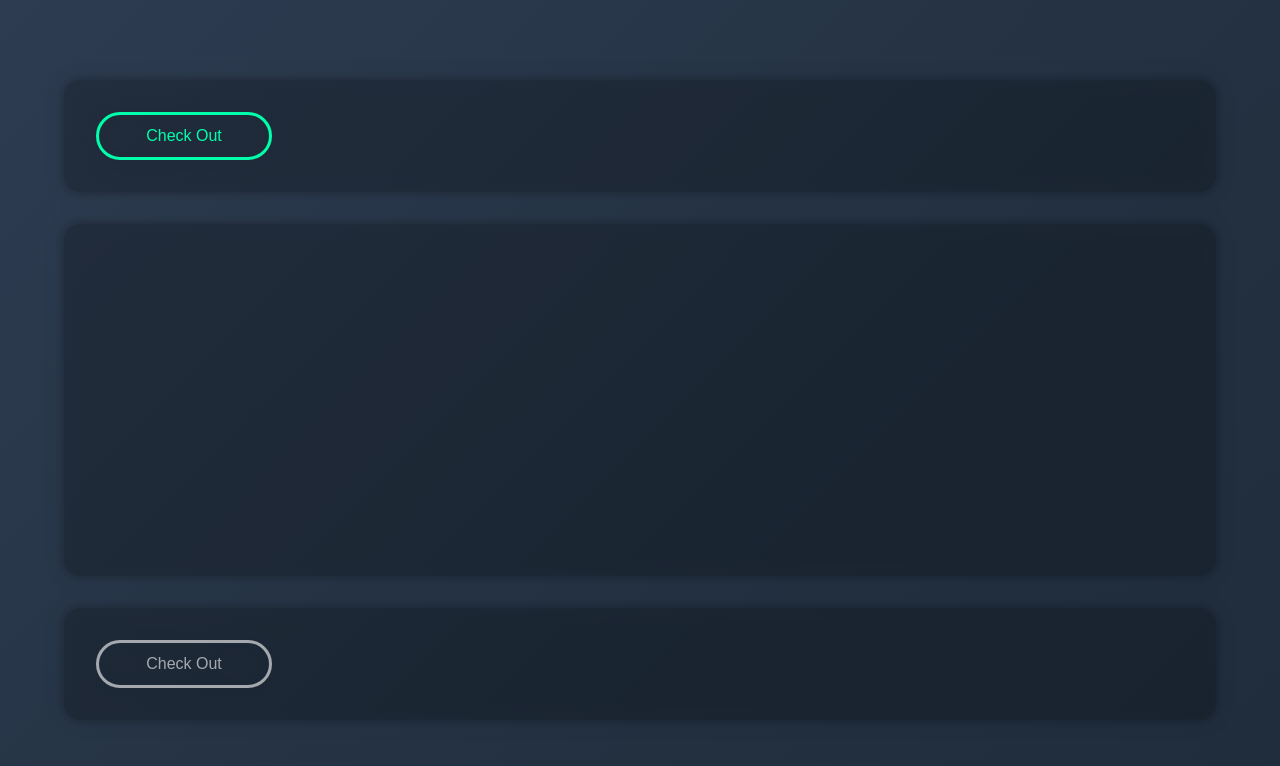
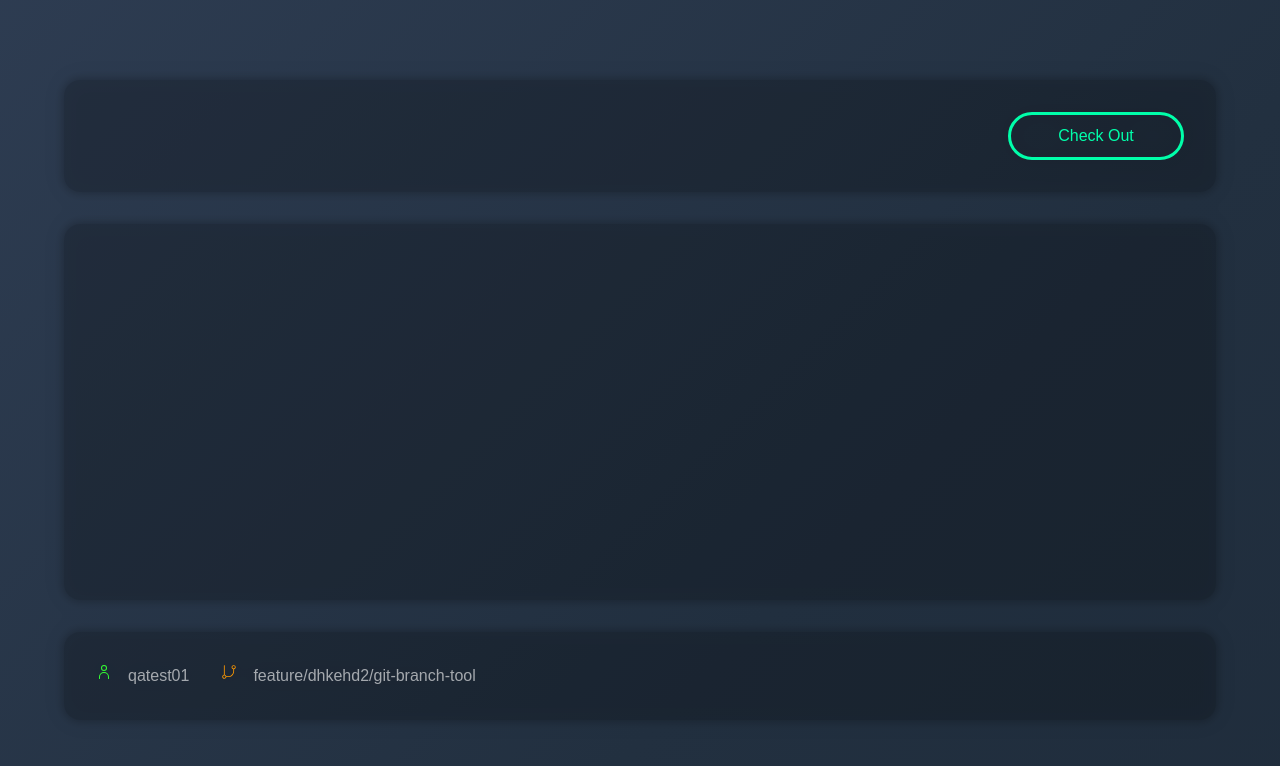
Before and after one commit to Lee-Ki-Bong/git-branch-tool, a Next.js app: page / in a window 1280 px wide. Shown: the top 766 px of the page. Built offline with nearby package versions, Linux system fonts and the light colour scheme.

Commit message:
💄 하단 영역 스타일링

```diff
--- a/app/globals.css
+++ b/app/globals.css
@@ -46,6 +46,11 @@
 @layer components {
   .root--container {
     @apply padding h-screen max-w-[1440px];
+  }
+
+  /* svg 정렬 */
+  .svg--center {
+    @apply flex items-center gap-2;
   }
 
   /* Button */
--- a/app/page.tsx
+++ b/app/page.tsx
@@ -1,12 +1,22 @@
+import SvgGitBranch from "./components/svgs/SvgGitBranch"
+import SVGUser from "./components/svgs/SvgUser"
+
 export default function Home() {
   return (
     <section className="root--container container flex flex-col gap-8">
       <div className="glass sub-padding">
-        <button className="button-neon-normal">Check Out</button>
+        <button className="button-neon-normal ml-auto">Check Out</button>
       </div>
       <div className="glass sub-padding flex-auto"></div>
-      <div className="glass sub-padding">
-        <button className="button-neon-white">Check Out</button>
+      <div className="glass sub-padding user--info flex flex-row gap-4">
+        <SVGUser width="16" height="16" className="text-neonGreen" />
+        <p className="flex items-center truncate pr-4">
+          <span className="truncate">qatest01</span>
+        </p>
+        <SvgGitBranch width="16" height="16" className="text-neonOrange" />
+        <p className="flex flex-1 items-center truncate">
+          <span className="truncate">feature/dhkehd2/git-branch-tool</span>
+        </p>
       </div>
     </section>
   )
--- a/tailwind.config.ts
+++ b/tailwind.config.ts
@@ -27,7 +27,8 @@ export default {
         neonPurple: "var(--neon-purple)",
         neonBlue: "var(--neon-blue)",
         neonNormal: "var(--neon-normal)",
-        neonWhite: "var(--neon-white)"
+        neonWhite: "var(--neon-white)",
+        neonGreen: "var(--neon-green)"
       }
     }
   },
```
